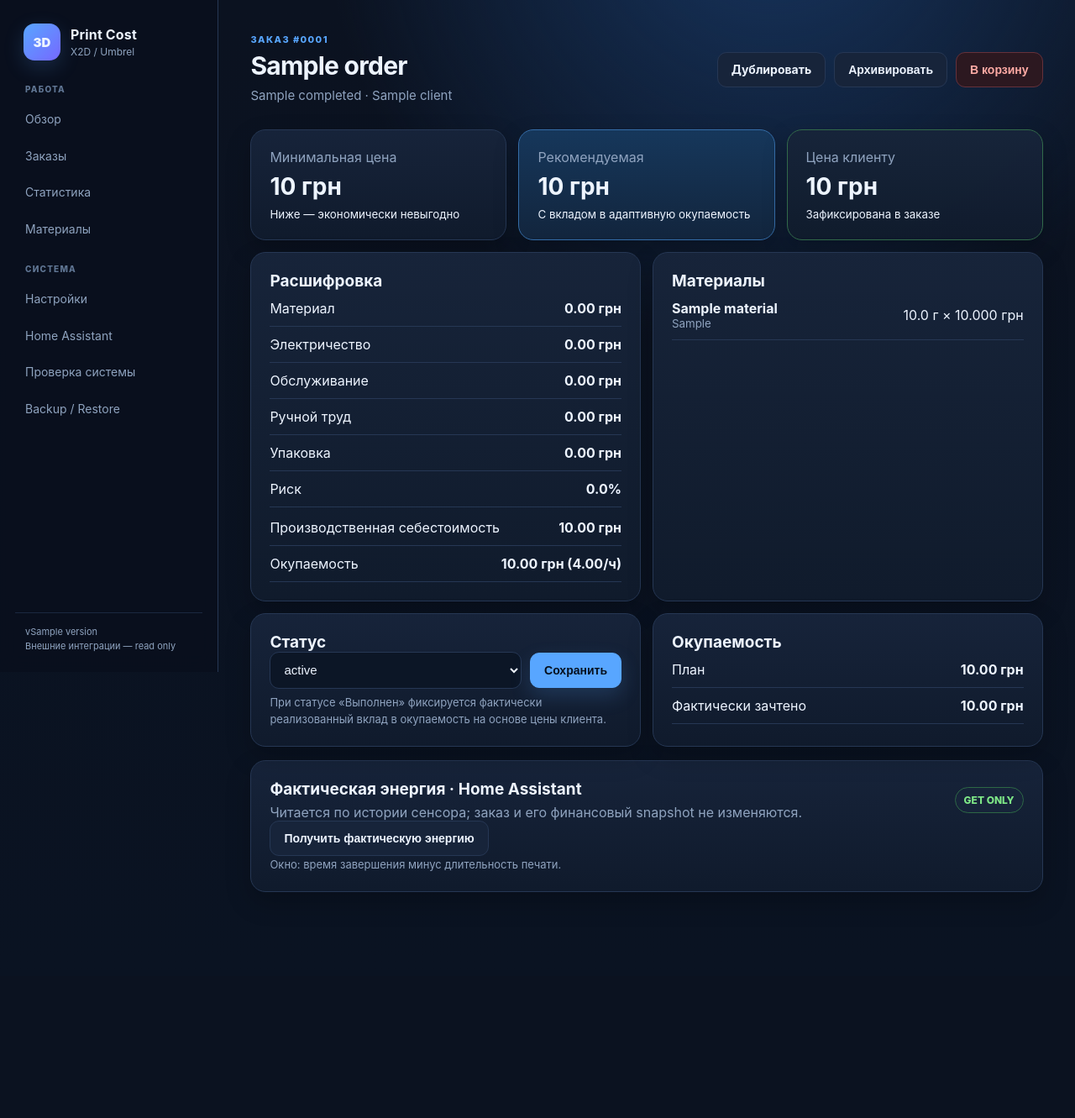
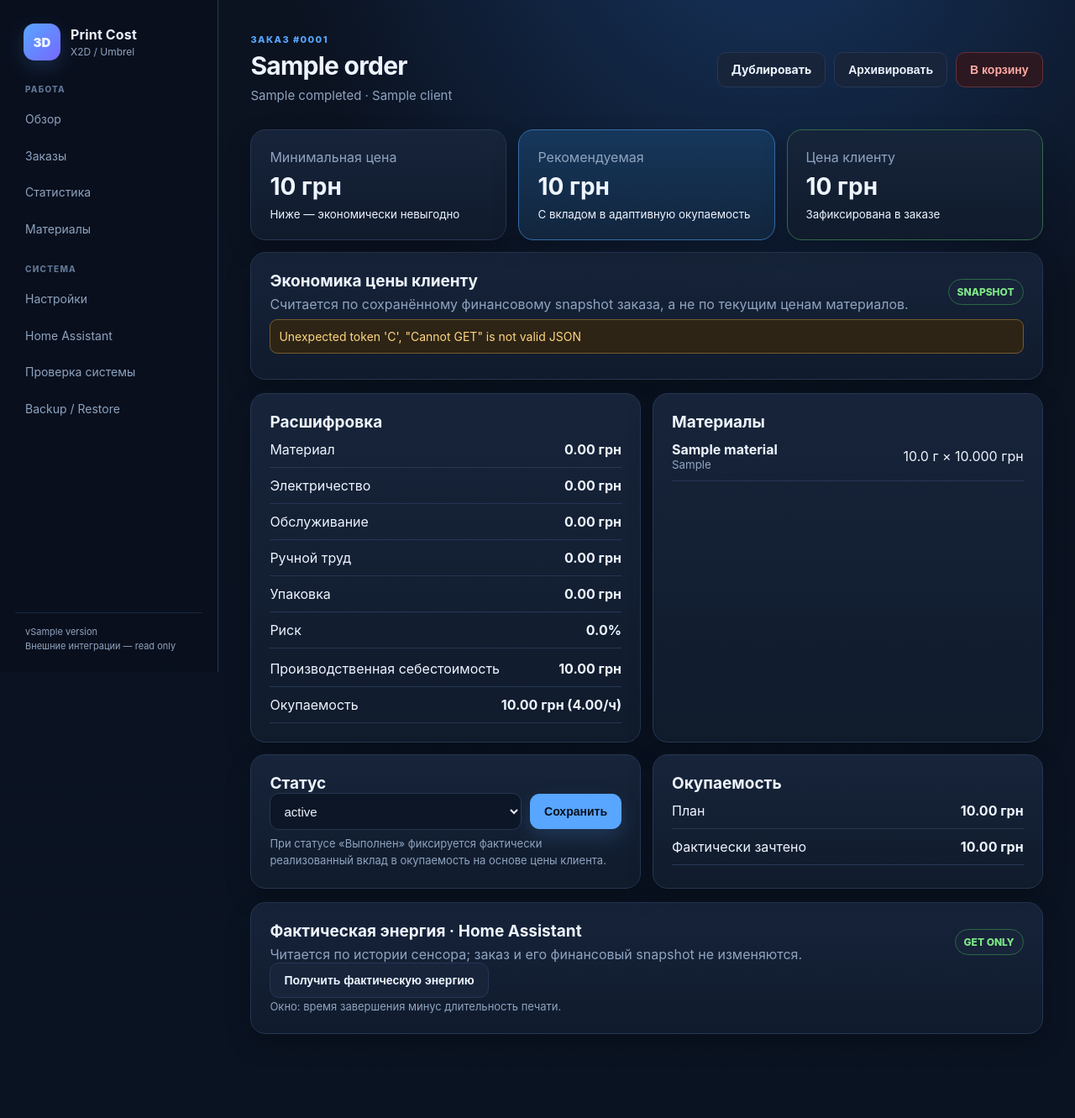
Before and after one commit to MikeFox303/3d-print-cost-umbrel, a FastAPI app: template app/templates/order_detail.html in a window 1280 px wide. Shown: the whole page at 84% size. Before the commit the page ends 1062 px from the top, so only its background shows below. Run offline with FastAPI, Linux system fonts and the light colour scheme; the template is opened without the code that fills it: most values are stand-ins (such as "Sample title", 1, 10 or a date in 2020).

Commit message:
feat: show saved-order economics at customer price

```diff
--- a/app/templates/order_detail.html
+++ b/app/templates/order_detail.html
@@ -7,6 +7,10 @@
   <div class="card price-card recommended"><span>Рекомендуемая</span><strong>{{ '%.0f'|format(order.recommended_price) }} грн</strong><small>С вкладом в адаптивную окупаемость</small></div>
   <div class="card price-card final"><span>Цена клиенту</span><strong>{{ '%.0f'|format(order.final_price or order.recommended_price) }} грн</strong><small>Зафиксирована в заказе</small></div>
 </div>
+<section class="card" style="margin-bottom:16px">
+  <div class="row between"><div><h2>Экономика цены клиенту</h2><p>Считается по сохранённому финансовому snapshot заказа, а не по текущим ценам материалов.</p></div><span class="badge readonly">SNAPSHOT</span></div>
+  <div id="customerEconomicsResult" class="hint">Считаю налог, комиссию, прибыль и вклад в окупаемость…</div>
+</section>
 <div class="two-col">
 <section class="card"><h2>Расшифровка</h2><div class="breakdown">
 <div><span>Материал</span><b>{{ '%.2f'|format(snap.get('material',0)) }} грн</b></div><div><span>Электричество</span><b>{{ '%.2f'|format(snap.get('electricity',0)) }} грн</b></div><div><span>Обслуживание</span><b>{{ '%.2f'|format(snap.get('maintenance',0)) }} грн</b></div><div><span>Ручной труд</span><b>{{ '%.2f'|format(snap.get('labor',0)) }} грн</b></div><div><span>Упаковка</span><b>{{ '%.2f'|format(snap.get('packaging',0)) }} грн</b></div><div><span>Риск</span><b>{{ '%.1f'|format(snap.get('risk_rate',0)*100) }}%</b></div><div class="total"><span>Производственная себестоимость</span><b>{{ '%.2f'|format(order.production_cost) }} грн</b></div><div><span>Окупаемость</span><b>{{ '%.2f'|format(order.planned_payback) }} грн ({{'%.2f'|format(order.payback_rate_snapshot)}}/ч)</b></div></div></section>
@@ -25,6 +29,19 @@
 {% endif %}
 {% endblock %}
 {% block scripts %}
+<script>
+(() => {
+ const box=document.getElementById('customerEconomicsResult'); if(!box)return;
+ const esc=v=>String(v??'').replace(/[&<>"']/g,c=>({'&':'&amp;','<':'&lt;','>':'&gt;','"':'&quot;',"'":'&#039;'}[c]));
+ fetch('/api/orders/{{order.id}}/customer-economics').then(async response=>{const data=await response.json();if(!response.ok)throw new Error(data.detail||data.error||'Ошибка расчёта');return data;}).then(data=>{
+  const e=data.customer_economics||{};
+  const state=e.meets_recommended_price?'Цена покрывает рекомендуемый уровень':(e.meets_minimum_price?'Цена ниже рекомендуемой — окупаемость сокращена':'Цена ниже минимальной устойчивой');
+  const stateClass=e.meets_recommended_price?'notice':(e.meets_minimum_price?'warning':'warning');
+  const realized=data.completed?`<div><span>Фактически зачтено при завершении</span><b>${Number(data.realized_payback||0).toFixed(2)} грн</b></div>`:'';
+  box.innerHTML=`<div class="${stateClass}">${esc(state)}</div><div class="breakdown" style="margin-top:12px"><div><span>Цена клиенту</span><b>${Number(e.customer_price||0).toFixed(2)} грн</b></div><div><span>Налог</span><b>${Number(e.tax||0).toFixed(2)} грн</b></div><div><span>Комиссия площадки</span><b>${Number(e.platform_fee||0).toFixed(2)} грн</b></div><div><span>После налога и комиссии</span><b>${Number(e.net_revenue||0).toFixed(2)} грн</b></div><div><span>После базовых затрат</span><b>${Number(e.operating_result||0).toFixed(2)} грн</b></div><div><span>Вклад в окупаемость по этой цене</span><b>${Number(e.payback_contribution||0).toFixed(2)} грн</b></div>${realized}<div class="total"><span>Прибыль после окупаемости</span><b>${Number(e.profit_after_payback||0).toFixed(2)} грн · ${(Number(e.profit_margin_after_payback||0)*100).toFixed(1)}%</b></div></div>${data.snapshot_has_v013_share?'':'<p class="hint">Старый snapshot: доля сверхприбыли в окупаемость не была сохранена в заказе; используется совместимый fallback.</p>'}`;
+ }).catch(error=>{box.innerHTML=`<div class="warning">${esc(error.message)}</div>`;});
+})();
+</script>
 {% if order.status == 'completed' %}
 <script>
 (() => {
```
